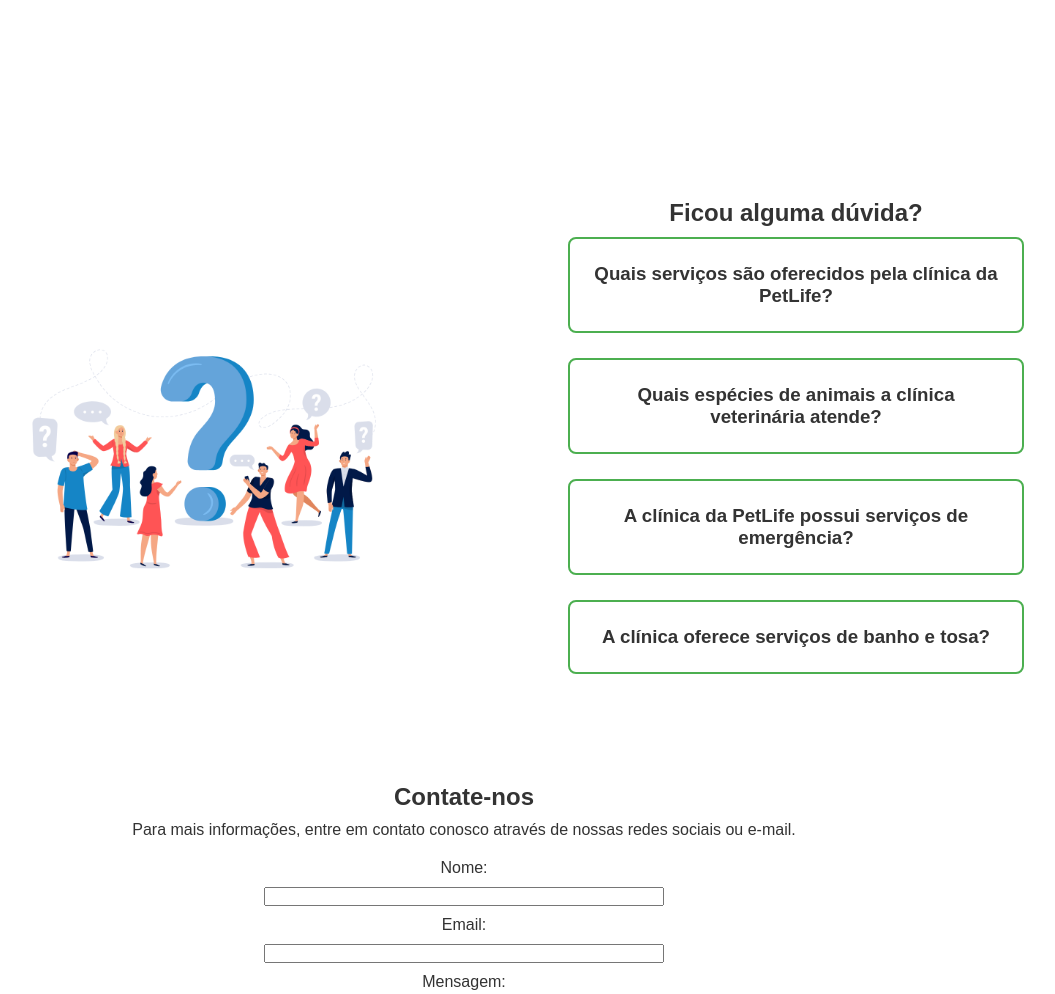
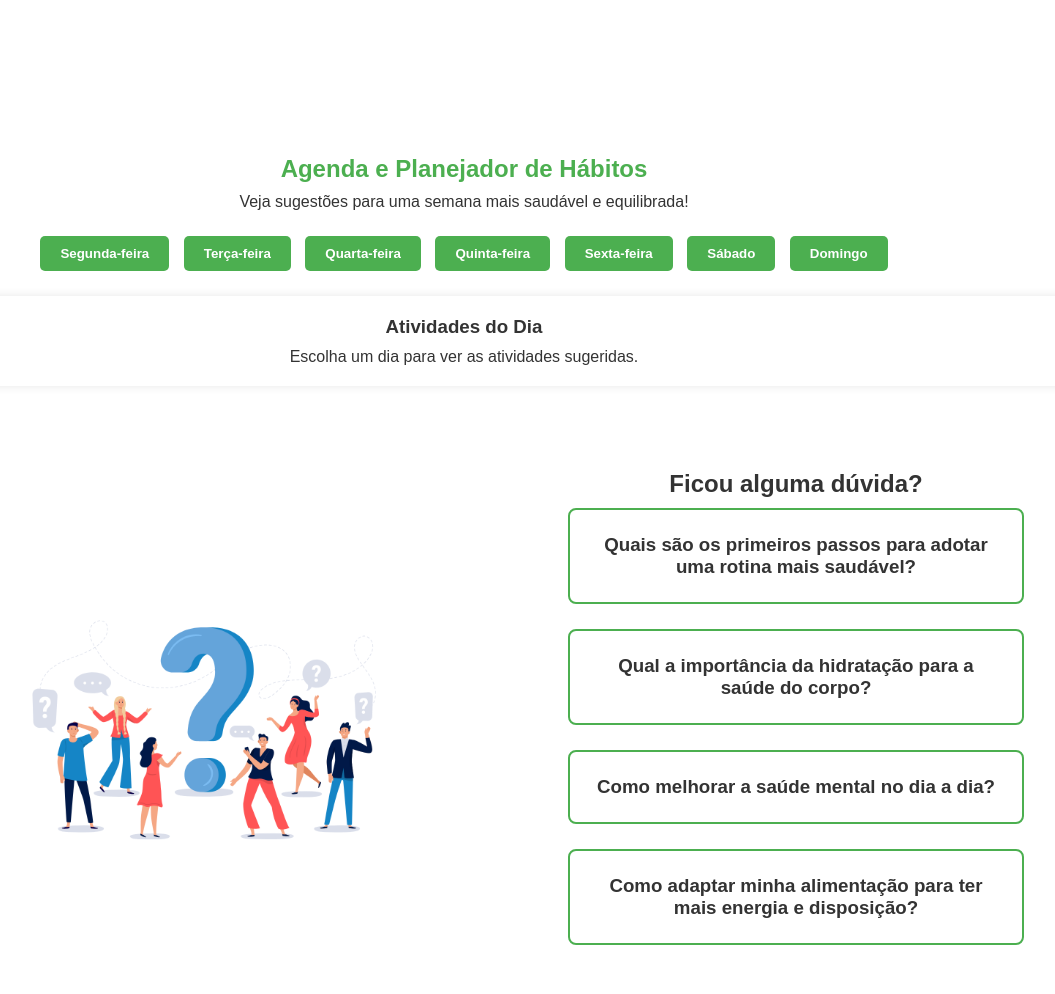
Before and after one commit to Carlos-juniorLUKE/HealthLife, a plain HTML site: page index.html in a window 1280 px wide. Shown: the part 580-1574 px from the top of the page, without its empty margins (176-1231 px from the left). Drawn offline with Linux system fonts and the light colour scheme.

Commit message:
Nova Seção adicionada (Agenda de Exercicios)

```diff
--- a/index.css
+++ b/index.css
@@ -31,6 +31,40 @@ header {
         text-align: justify;
         margin-bottom: 32px;
         line-height: 150%;
+}
+.days {
+    margin: 20px 0;
+}
+
+.days button {
+    background-color: #4CAF50;
+    color: white;
+    border: none;
+    padding: 10px 20px;
+    margin: 5px;
+    cursor: pointer;
+    border-radius: 5px;
+    font-weight: bold;
+}
+
+#planner h2 {
+    color: #4CAF50;
+}
+.days button:hover {
+    background-color: #45a049;
+}
+
+.activities {
+    margin-top: 20px;
+    padding: 20px;
+    background-color: #ffffff;
+    border-radius: 10px;
+    box-shadow: 0px 0px 10px rgba(0, 0, 0, 0.1);
+}
+
+.activities h3 {
+    color: #333;
+    margin-bottom: 10px;
 }
 h1{
     font-weight: 600;
--- a/index.html
+++ b/index.html
@@ -15,6 +15,7 @@
         <nav>
             <ul>
                 <li><a href="#inicio">Início</a></li>
+                <li><a href="#planner">Agenda</a></li>
                 <li><a href="#duvidas">Dúvidas</a></li>
                 <li><a href="#contato">Contate-nos</a></li>
             </ul>
@@ -34,44 +35,65 @@
             melhor.</p>
     </section>
 
+ <!-- Seção de Planejador de Hábitos -->
+ <section id="planner" class="section">
+  <h2>Agenda e Planejador de Hábitos</h2>
+  <p>Veja sugestões para uma semana mais saudável e equilibrada!</p>
+
+  <!-- Controles para os dias da semana -->
+  <div class="days">
+      <button onclick="showActivities('segunda')">Segunda-feira</button>
+      <button onclick="showActivities('terca')">Terça-feira</button>
+      <button onclick="showActivities('quarta')">Quarta-feira</button>
+      <button onclick="showActivities('quinta')">Quinta-feira</button>
+      <button onclick="showActivities('sexta')">Sexta-feira</button>
+      <button onclick="showActivities('sabado')">Sábado</button>
+      <button onclick="showActivities('domingo')">Domingo</button>
+  </div>
+
+  <!-- Área para mostrar atividades diárias -->
+  <div id="activities" class="activities">
+      <h3>Atividades do Dia</h3>
+      <p>Escolha um dia para ver as atividades sugeridas.</p>
+  </div>
+</section>
+
     <!-- Seção Dúvidas -->
     <section id="duvidas" class="section">
         <img src="images/faq_health.png">
         <div>
             <h2>Ficou alguma dúvida?</h2>
             <div class="duvida">
-              <h3>Quais serviços são oferecidos pela clínica da PetLife?</h3>
+              <h3>Quais são os primeiros passos para adotar uma rotina mais saudável?</h3>
               <p class="paragrafo">
-                A clínica da PetLife oferece uma ampla gama de serviços, incluindo consultas de rotina, vacinação,
-                cirurgias,
-                tratamento de doenças, cuidados odontológicos, atendimento de emergência 24 horas, programas de prevenção de
-                pulgas, carrapatos e vermes, entre outros. Nosso objetivo é fornecer cuidados abrangentes e personalizados
-                para garantir a saúde e o bem-estar do seu pet.
+                O primeiro passo é definir pequenos objetivos diários, como melhorar a alimentação e incluir exercícios
+                físicos na rotina. Escolher uma atividade que você goste, como caminhada, ioga ou musculação, também
+                facilita a constância. Além disso, não esqueça de priorizar o sono e o descanso!
               </p>
             </div>
             <div class="duvida">
-              <h3>Quais espécies de animais a clínica veterinária atende?</h3>
+              <h3>Qual a importância da hidratação para a saúde do corpo?</h3>
               <p class="paragrafo">
-                A clínica veterinária da PetLife atende animais de estimação de todas as espécies, incluindo cães, gatos,
-                pássaros, roedores e répteis. Nossos profissionais possuem conhecimento e experiência para cuidar de
-                diferentes tipos de animais, oferecendo um atendimento especializado e dedicado a cada um deles.
+                A hidratação é essencial para manter o corpo funcionando adequadamente. A água auxilia na digestão,
+                na circulação e na absorção de nutrientes, além de ajudar a manter a pele saudável e a regular a
+                temperatura corporal.Beber água ao longo do dia é uma das práticas mais simples para o
+                bem-estar.
               </p>
             </div>
             <div class="duvida">
-              <h3>A clínica da PetLife possui serviços de emergência?</h3>
+              <h3>Como melhorar a saúde mental no dia a dia?</h3>
               <p class="paragrafo">
-                Sim, a clínica veterinária da PetLife oferece serviços de emergência 24 horas. Se o seu animal de estimação
-                precisar de atendimento veterinário imediato fora do horário de expediente, nossa equipe está pronta para
-                ajudar, fornecendo cuidados urgentes e tratamento adequado para garantir o bem-estar do seu pet.
+                Práticas como meditação, respiração consciente e atividades físicas podem ajudar a aliviar
+                o estresse e promover o bem-estar mental. Tentar manter uma rotina equilibrada, evitando a
+                sobrecarga e buscando apoio emocional quando necessário, também são passos importantes.
               </p>
             </div>
             <div class="duvida">
-              <h3>A clínica oferece serviços de banho e tosa?</h3>
+              <h3>Como adaptar minha alimentação para ter mais energia e disposição?</h3>
               <p class="paragrafo">
-                Sim, a clínica veterinária da PetLife oferece serviços profissionais de banho e tosa. Nossa equipe de
-                profissionais experientes garante que seu pet receba cuidados adequados, usando produtos de alta qualidade e
-                técnicas seguras. O banho e tosa ajudam a manter a higiene, a saúde da pele e pelagem do seu pet, além de
-                proporcionar uma experiência relaxante e agradável para eles.
+                Uma alimentação rica em frutas, vegetais, proteínas e carboidratos integrais ajuda a manter a energia
+                ao longo do dia. Reduzir o consumo de alimentos ultraprocessados e incluir fontes de fibras e
+                vitaminas contribui para uma disposição melhor e um corpo mais nutrido.
               </p>
             </div>
           </div>
--- a/index.js
+++ b/index.js
@@ -12,3 +12,52 @@ elementosDuvida.forEach( function (duvida) {
 }
 
 )
+
+// Atividades sugeridas para cada dia da semana
+const weeklyActivities = {
+    segunda: [
+        "Exercício: 30 minutos de caminhada ou corrida leve.",
+        "Alimentação: Inclua uma porção extra de vegetais verdes nas refeições.",
+        "Auto-cuidado: Faça uma lista de 3 coisas pelas quais você é grato."
+    ],
+    terca: [
+        "Exercício: Sessão de ioga de 20 minutos.",
+        "Alimentação: Troque um lanche industrializado por frutas frescas.",
+        "Auto-cuidado: Dedique 15 minutos para leitura ou meditação."
+    ],
+    quarta: [
+        "Exercício: Treino de resistência com pesos por 20 minutos.",
+        "Alimentação: Beba 2 litros de água ao longo do dia.",
+        "Auto-cuidado: Pratique respiração profunda antes de dormir."
+    ],
+    quinta: [
+        "Exercício: Caminhada ao ar livre por 30 minutos.",
+        "Alimentação: Adicione uma fonte de proteínas em todas as refeições.",
+        "Auto-cuidado: Experimente escrever seus pensamentos em um diário."
+    ],
+    sexta: [
+        "Exercício: Aula de dança ou treino aeróbico de 30 minutos.",
+        "Alimentação: Evite bebidas açucaradas e prefira água ou chá.",
+        "Auto-cuidado: Reserve 20 minutos para cuidar da pele ou do cabelo."
+    ],
+    sabado: [
+        "Exercício: Atividade de lazer ao ar livre, como ciclismo.",
+        "Alimentação: Prepare uma refeição saudável em casa.",
+        "Auto-cuidado: Desconecte-se das telas por algumas horas."
+    ],
+    domingo: [
+        "Exercício: Alongamento leve ou ioga para relaxar os músculos.",
+        "Alimentação: Planeje suas refeições para a semana.",
+        "Auto-cuidado: Tire um tempo para refletir e relaxar."
+    ]
+};
+
+// Função para mostrar as atividades do dia selecionado
+function showActivities(day) {
+    const activitiesDiv = document.getElementById("activities");
+    const activities = weeklyActivities[day];
+
+    // Exibe as atividades do dia escolhido
+    activitiesDiv.innerHTML = `<h3>Atividades para ${day.charAt(0).toUpperCase() + day.slice(1)}-feira</h3>`;
+    activitiesDiv.innerHTML += `<ul>${activities.map(activity => `<li>${activity}</li>`).join('')}</ul>`;
+}
```
